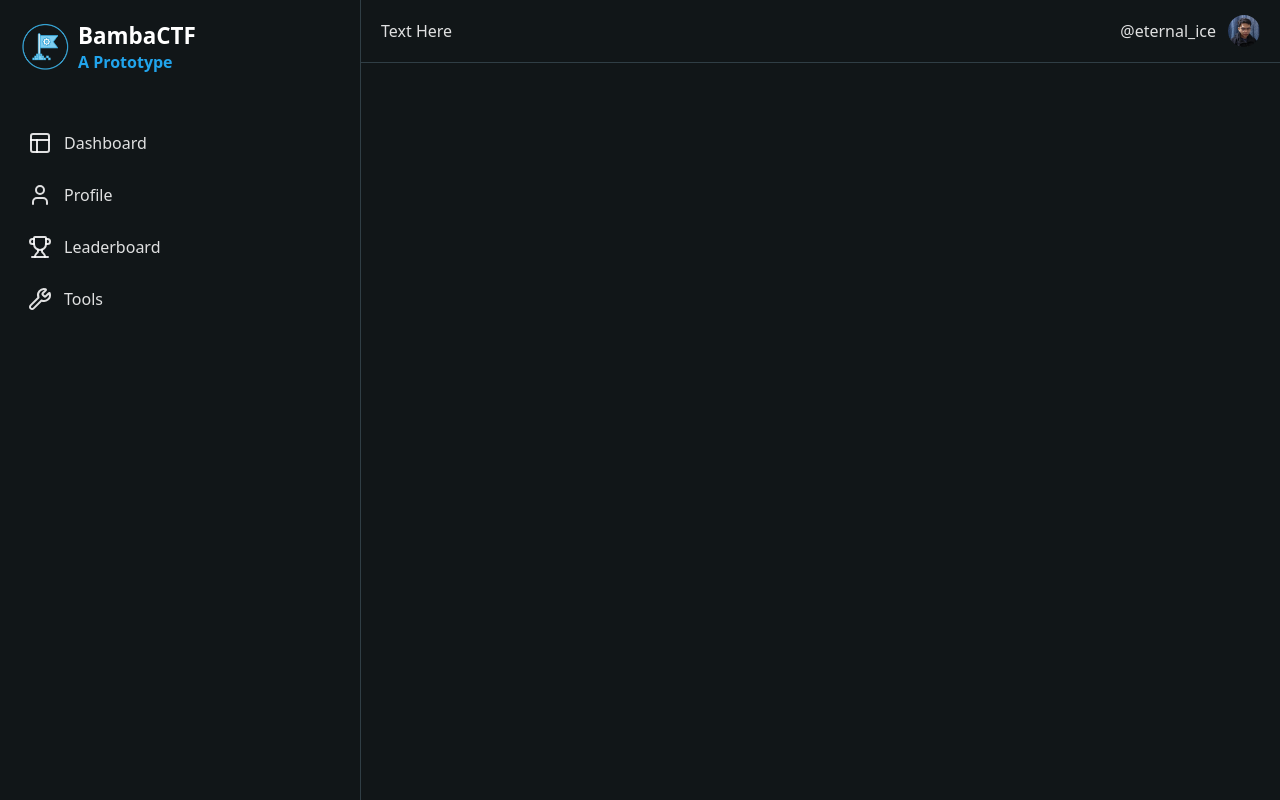
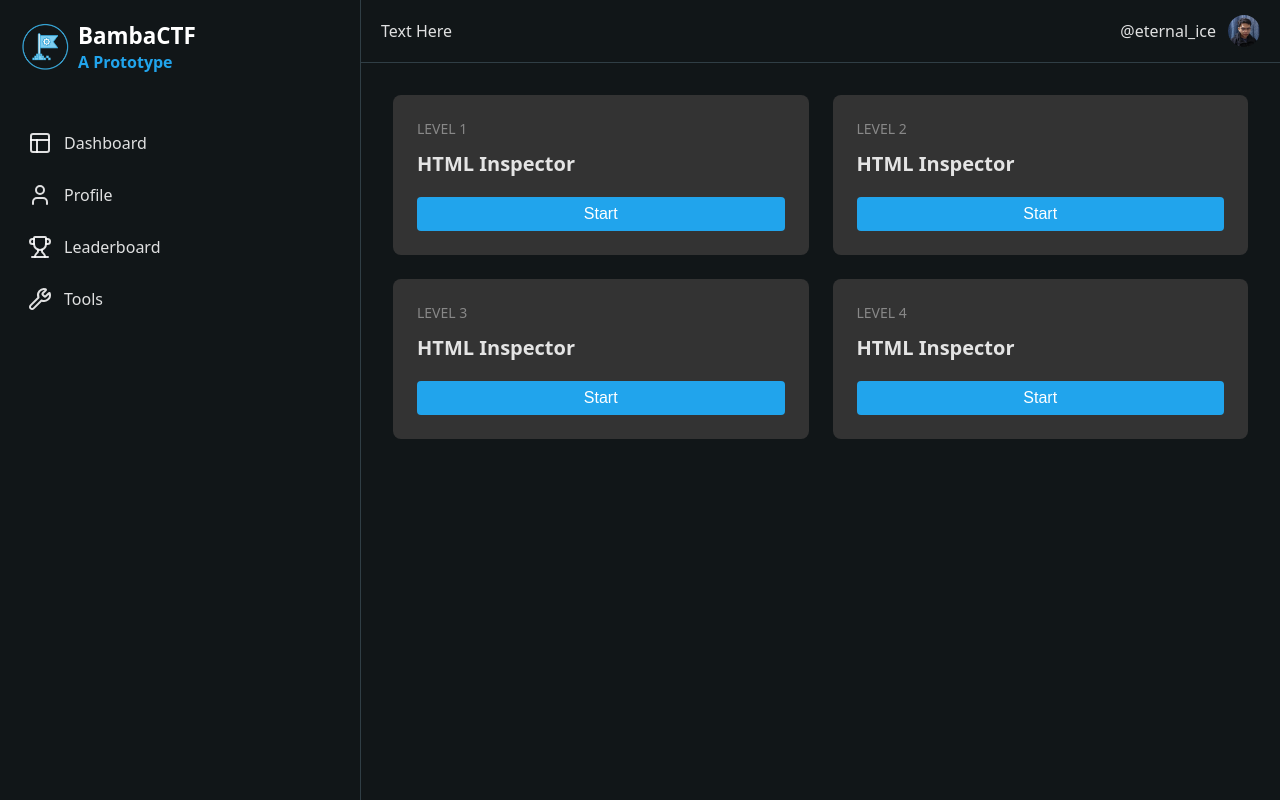
Before and after one commit to IkedaLab-Daniel/BambaCTF, a React (Vite) app in the folder client/: page / in a window 1280 px wide. Built offline with nearby package versions, Linux system fonts and the light colour scheme.

Commit message:
Add Home component with styling and problem set layout

```diff
--- /dev/null
+++ b/client/src/components/Home.css
@@ -0,0 +1,50 @@
+.home {
+  padding: 2rem;
+}
+
+.problem-set {
+  display: grid;
+  grid-template-columns: repeat(auto-fill, minmax(300px, 1fr));
+  gap: 1.5rem;
+}
+
+.problem1 {
+  background-color: #333;
+  border-radius: 8px;
+  padding: 1.5rem;
+  display: flex;
+  flex-direction: column;
+  gap: 0.75rem;
+  transition: transform 0.2s;
+}
+
+.problem1:hover {
+  transform: translateY(-4px);
+}
+
+.problem1 .label {
+  color: #888;
+  font-size: 0.875rem;
+  text-transform: uppercase;
+}
+
+.problem1 .title {
+  font-size: 1.25rem;
+  font-weight: 600;
+}
+
+.problem1 button {
+  margin-top: 0.5rem;
+  padding: 0.5rem 1rem;
+  background-color: #21a4ec;
+  border: none;
+  border-radius: 4px;
+  color: white;
+  cursor: pointer;
+  font-size: 1rem;
+  transition: background-color 0.2s;
+}
+
+.problem1 button:hover {
+  background-color: #1a87c2;
+}
--- a/client/src/components/Home.jsx
+++ b/client/src/components/Home.jsx
@@ -1,9 +1,33 @@
-import React from 'react'
+import './Home.css'
 
 const Home = () => {
   return (
-    <div>
+    <div className='home'>
+      <div className="problem-set">
+        <div className="problem1">
+            <span className="label">Level 1</span>
+            <span className="title">HTML Inspector</span>
+            <button>Start</button>
+        </div>
 
+        <div className="problem1">
+            <span className="label">Level 2</span>
+            <span className="title">HTML Inspector</span>
+            <button>Start</button>
+        </div>
+
+        <div className="problem1">
+            <span className="label">Level 3</span>
+            <span className="title">HTML Inspector</span>
+            <button>Start</button>
+        </div>
+
+        <div className="problem1">
+            <span className="label">Level 4</span>
+            <span className="title">HTML Inspector</span>
+            <button>Start</button>
+        </div>
+      </div>
     </div>
   )
 }
```
